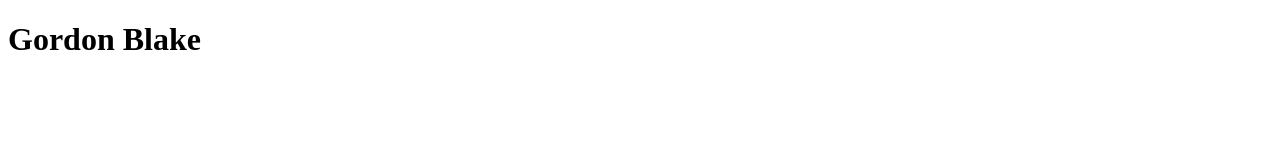
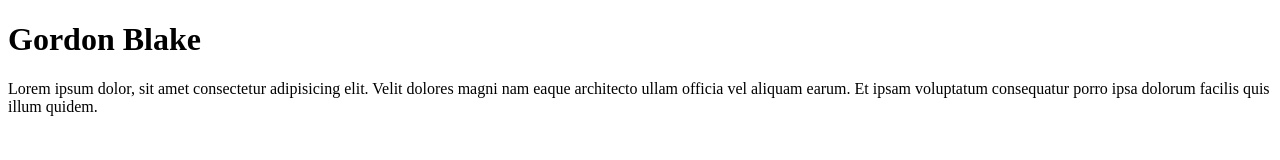
Before and after one commit to exCosa/gitLearning, a plain HTML site: page index.html in a window 1280 px wide. Drawn offline with Linux system fonts and the light colour scheme.

Commit message:
add paragraph to index.html

```diff
--- a/index.html
+++ b/index.html
@@ -7,5 +7,8 @@
 </head>
 <body>
     <h1>Gordon Blake</h1>
+    <p>Lorem ipsum dolor, sit amet consectetur adipisicing elit.
+        Velit dolores magni nam eaque architecto ullam officia vel aliquam earum.
+        Et ipsam voluptatum consequatur porro ipsa dolorum facilis quis illum quidem.</p>
 </body>
 </html>
```
